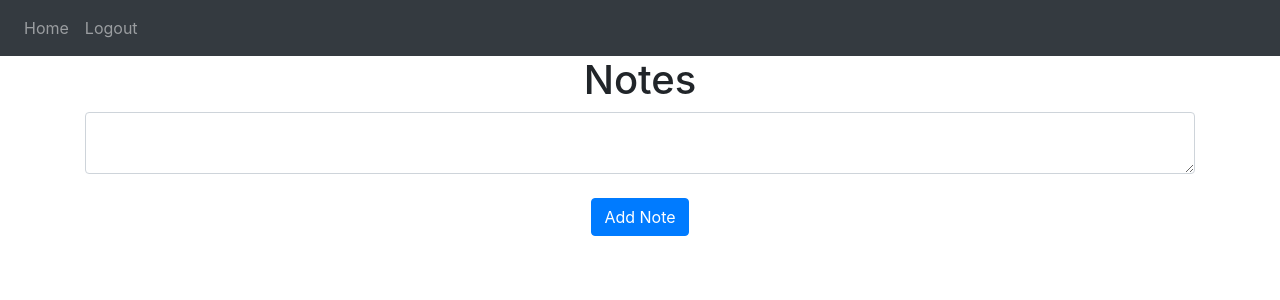
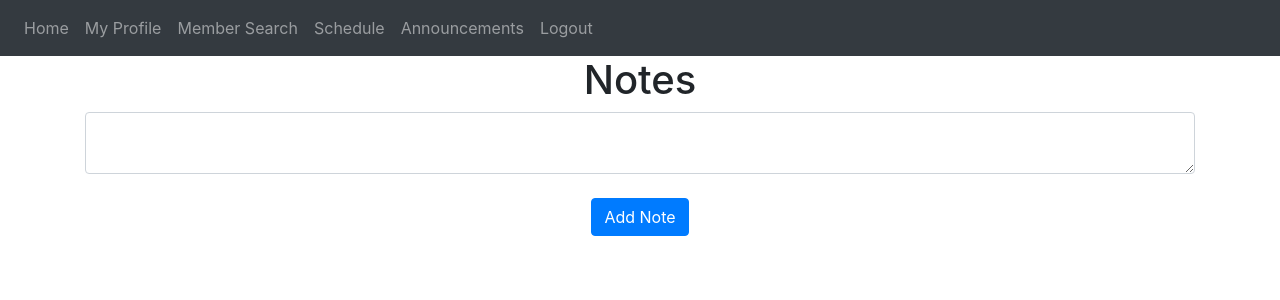
Before and after one commit to jitbon/BYXMemberApp, a Flask app: page / in a window 1280 px wide. Shown: the top 300 px of the page. Run offline with Flask 2, Linux system fonts and the light colour scheme; the visitor is signed in with stand-in values (Sample User, id 1); some libraries are stand-ins or nearby versions.

Commit message:
Added navbar

```diff
--- a/website/templates/base.html
+++ b/website/templates/base.html
@@ -12,6 +12,7 @@
 </head>
 
 <body>
+
     <nav class="navbar navbar-expand-lg navbar-dark bg-dark">
         <button class="navbar-toggler" type="button" data-toggle="collapse" data-target="#navbar">
             <span class="navbar-toggler-icon"></span>
@@ -20,6 +21,10 @@
             <div class="navbar-nav">
                 {% if user.is_authenticated %}
                 <a class="nav-item nav-link" id="home" href="/">Home</a>
+                <a class="nav-item nav-link" id="my-profile" href="/member-info">My Profile</a>
+                <a class="nav-item nav-link" id="member-info" href="/member-info">Member Search</a>
+                <a class="nav-item nav-link" id="schedule" href="/member-info">Schedule</a>
+                <a class="nav-item nav-link" id="announcements" href="/member-info">Announcements</a>
                 <a class="nav-item nav-link" id="logout" href="/logout">Logout</a>
                 {% else %}
                 <a class="nav-item nav-link" id="login" href="/login">Login</a>
```
